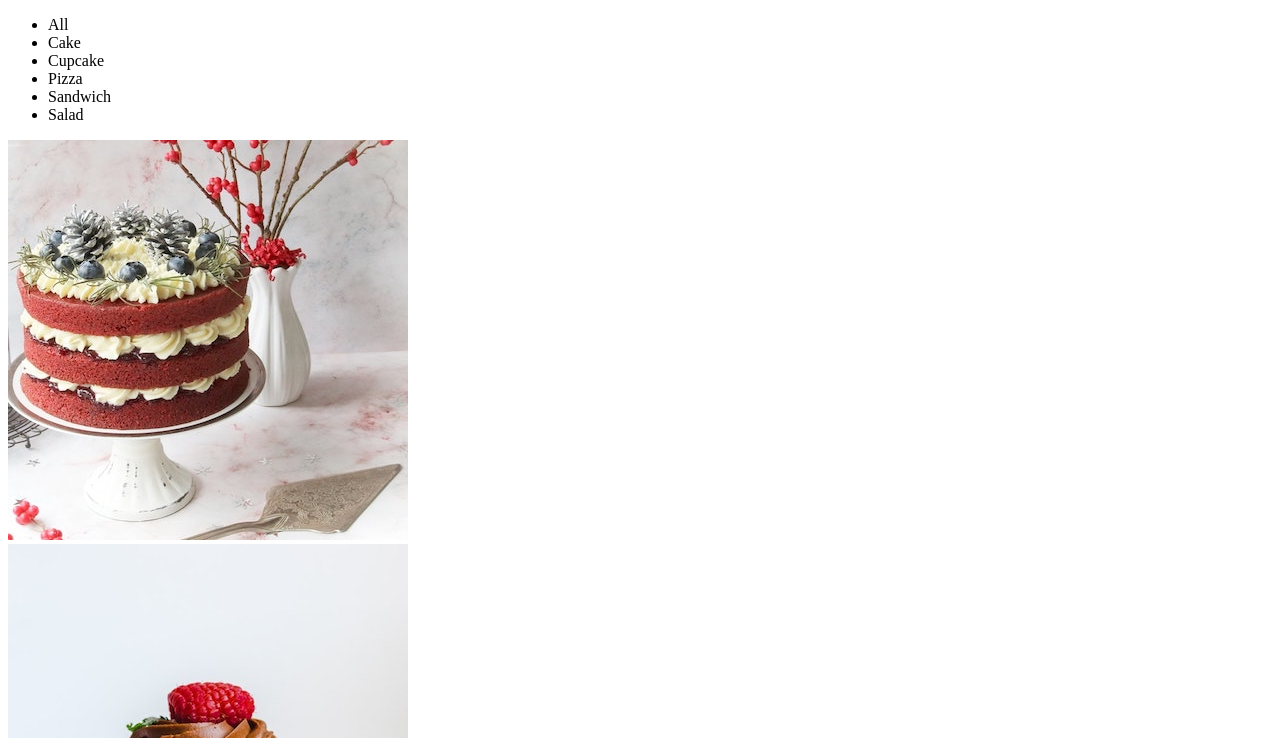
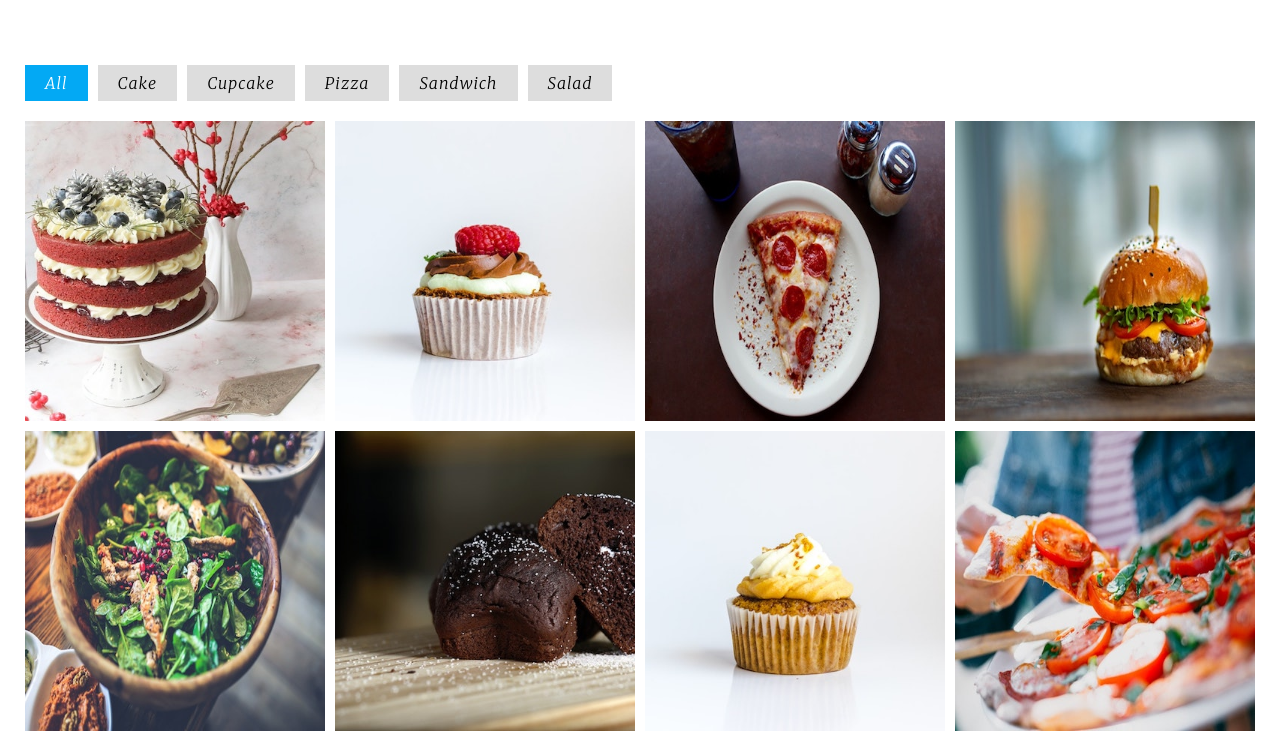
Before and after one commit to debutler266/Filterable-Img-Gallery, a plain HTML site: page index.html in a window 1280 px wide. Shown: the top 738 px of the page. Drawn offline with nearby package versions, Linux system fonts and the light colour scheme.

Commit message:
items are filterable by category

```diff
--- a/index.html
+++ b/index.html
@@ -11,7 +11,7 @@
   <body>
 <section>
   <ul>
-    <li class="list" data-filter="All">All</li>
+    <li class="list active" data-filter="All">All</li>
     <li class="list" data-filter="cake">Cake</li>
     <li class="list" data-filter="cupcake">Cupcake</li>
     <li class="list" data-filter="pizza">Pizza</li>
@@ -47,7 +47,7 @@
 </section>
 
 
-
-    <script src="main.js"></script>
+<script src="https://cdnjs.cloudflare.com/ajax/libs/jquery/3.5.1/jquery.js" integrity="sha512-WNLxfP/8cVYL9sj8Jnp6et0BkubLP31jhTG9vhL/F5uEZmg5wEzKoXp1kJslzPQWwPT1eyMiSxlKCgzHLOTOTQ==" crossorigin="anonymous"></script>
+<script src="main.js"></script>
   </body>
 </html>
--- a/main.js
+++ b/main.js
@@ -0,0 +1,13 @@
+$(document).ready(function(){
+  $('.list').click(function(){
+    const value = $(this).attr('data-filter');
+    if (value == 'All'){
+      $('.itemBox').show('1000');
+    }
+    else {
+      $('.itemBox').not('.'+value).hide('1000');
+      $('.itemBox').filter('.'+value).show('1000');
+    }
+  })
+  // active class for selected item
+})
--- a/style.css
+++ b/style.css
@@ -0,0 +1,52 @@
+* {
+  margin: 0;
+  padding: 0;
+  box-sizing: border-box;
+  font-family: 'Merriweather', serif;
+}
+
+section {
+  padding: 20px;
+  width: 1280px;
+  margin: 40px auto;
+}
+
+section ul {
+  display: flex;
+  margin-bottom: 10px;
+}
+
+section ul li {
+  list-style: none;
+  background: #ddd;
+  padding: 8px 20px;
+  margin: 5px;
+  letter-spacing: 1px;
+  cursor: pointer;
+}
+
+section ul li.active {
+  background: #03a9f4;
+  color: #ffffff;
+}
+
+.product {
+  display: flex; /* show flex style but all across */
+  flex-wrap: wrap; /* Shows item evenly in rows */
+}
+
+.product .itemBox {
+  position: relative;
+  width: 300px;
+  height: 300px;
+  margin: 5px;
+}
+
+.product .itemBox img {
+  position: absolute;
+  top: 0;
+  left: 0;
+  width: 100%;
+  height: 100%;
+  object-fit: cover;
+}
```
